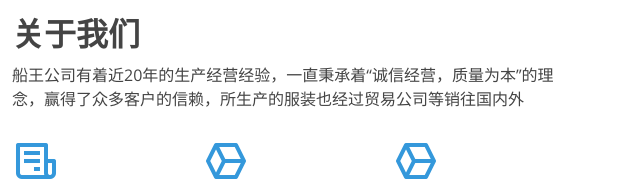
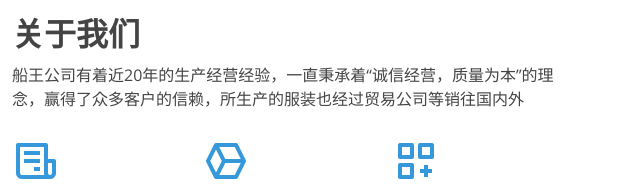
Before and after one commit to arthuang/cw, a plain HTML site: page index.html in a window 1280 px wide. Shown: the part 960-1150 px from the top of the page, 640-1280 px from the left. Drawn offline with nearby package versions, Linux system fonts and the light colour scheme.

Commit message:
update icon

```diff
--- a/index.html
+++ b/index.html
@@ -132,7 +132,7 @@
                 <p></p>
               </div>
               <div class="col-md-4 mt-4 mt-md-0">
-                <i class="bx bx-cube-alt"></i>
+                <i class="bx bx-customize"></i>
                 <h4>老板有30年的服装从业经验</h4>
                 <p></p>
               </div>
```
